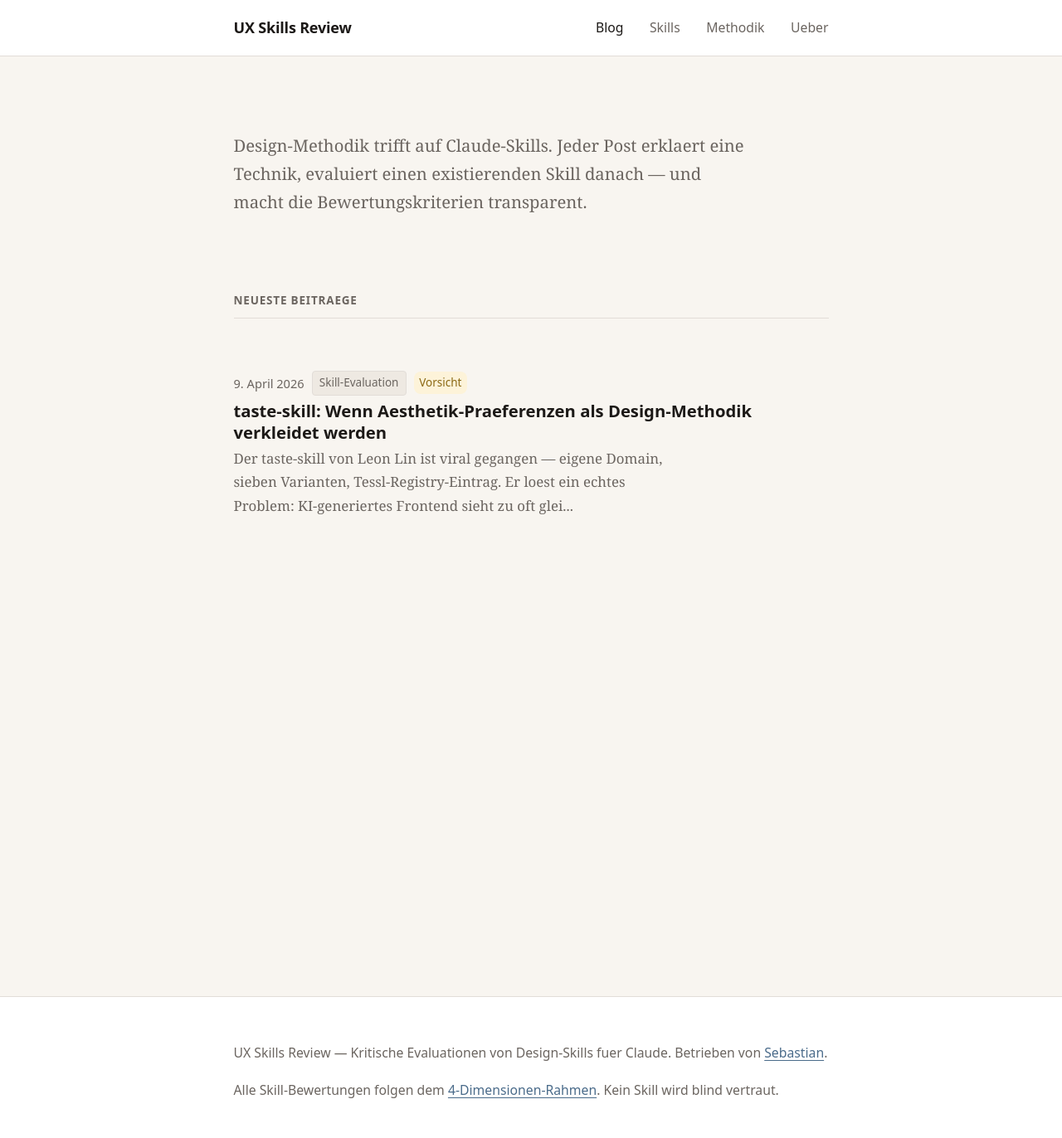
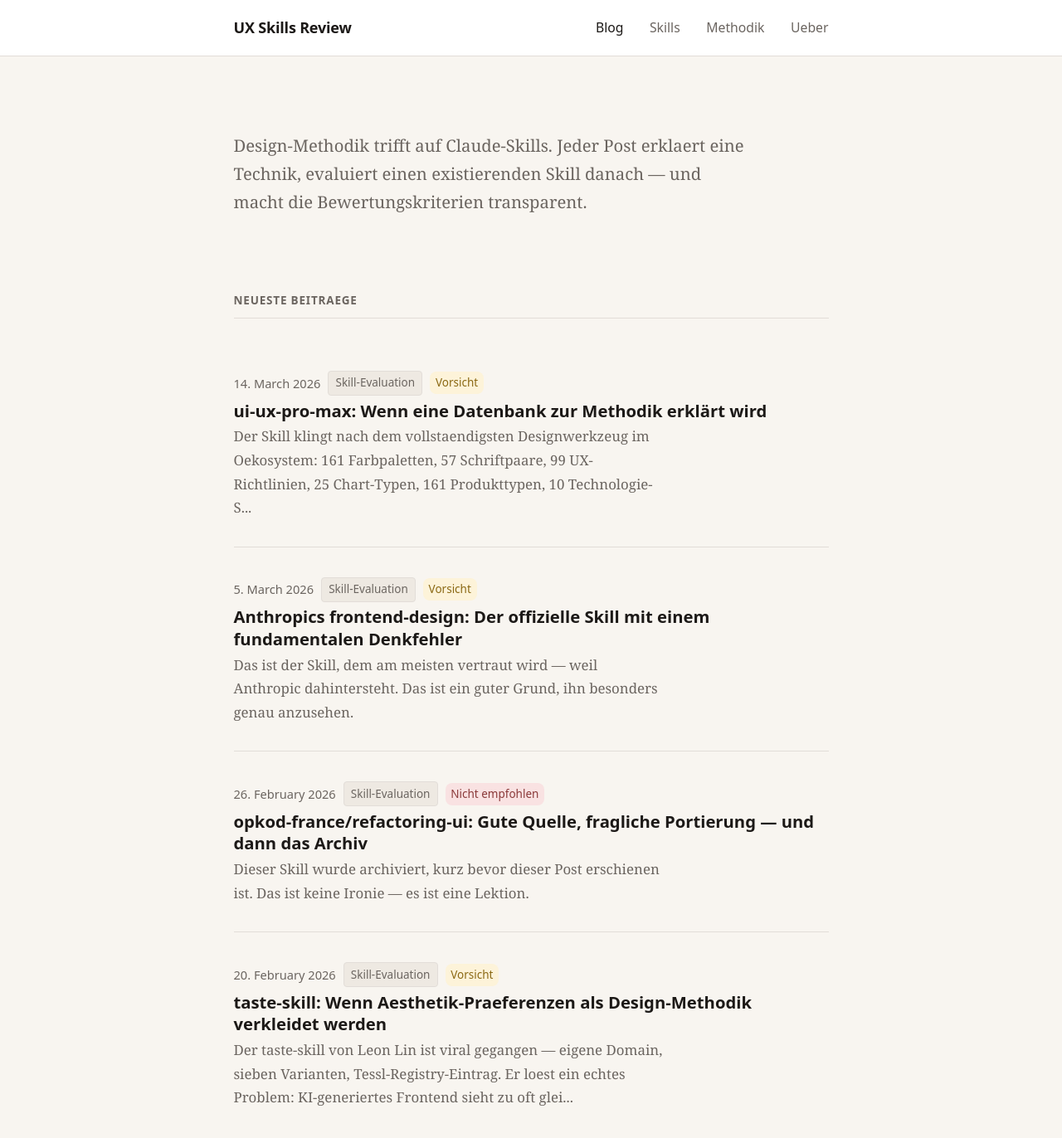
Before and after one commit to Kuchengnom/uxd-skill-audit, a Jekyll site: the page built from index.md, in a window 1280 px wide and 1400 px high. Shown: the top 1372 px of the window at 83% size. Built offline with Jekyll 4.4.1, drawn with Linux system fonts in a browser that asks for light colours; some of the changed lines change nothing that is shown.

Commit message:
Add skill evaluations

```diff
--- a/_posts/2026-04-09-taste-skill-evaluation.md
+++ b/_posts/2026-02-20-taste-skill-evaluation.md
@@ -1,12 +1,12 @@
 ---
 layout: post
 title: "taste-skill: Wenn Aesthetik-Praeferenzen als Design-Methodik verkleidet werden"
-date: 2026-04-09
+date: 2026-02-20
 category: Skill-Evaluation
 skill_reviewed: "Leonxlnx/taste-skill"
 verdict: vorsicht
 reading_time: 8
-last_audited: "9. April 2026"
+last_audited: "20. Februar 2026"
 
 skill_scores:
   methodische_fundierung: 2
--- /dev/null
+++ b/_posts/2026-02-26-opkod-refactoring-ui-evaluation.md
@@ -0,0 +1,69 @@
+---
+layout: post
+title: "opkod-france/refactoring-ui: Gute Quelle, fragliche Portierung — und dann das Archiv"
+date: 2026-02-26
+category: Skill-Evaluation
+skill_reviewed: "opkod-france/claude-skill-refactoring-ui"
+verdict: ablehnen
+reading_time: 7
+last_audited: "26. Februar 2026"
+
+skill_scores:
+  methodische_fundierung: 3
+  methodische_fundierung_note: "Refactoring UI ist ein legitimes Buch — aber nur Tailwind/shadcn portiert"
+  transparenz: 2
+  transparenz_note: "Keine Kommunikation der Framework-Abhaengigkeit oder Grenzen"
+  validierbarkeit: 1
+  validierbarkeit_note: "Keine Testfaelle, keine ausfuehrbaren Werkzeuge"
+  wartbarkeit: 1
+  wartbarkeit_note: "Archiviert am 24. Feb. 2026 — kein aktiver Maintainer mehr"
+
+tags:
+  - refactoring-ui
+  - tailwind
+  - archiviert
+  - skill-evaluation
+---
+
+Dieser Skill wurde archiviert, kurz bevor dieser Post erschienen ist. Das ist keine Ironie — es ist eine Lektion.
+
+## Was der Skill war
+
+`claude-skill-refactoring-ui` von OPKOD France wendete Prinzipien aus dem Buch *Refactoring UI* von Adam Wathan und Steve Schoger auf Tailwind CSS und shadcn/ui an. Das Skill aktivierte automatisch bei UI-Aufgaben: Settings-Seiten mit Formularen, Dashboard-Layouts, Komponenten die "professioneller" aussehen sollen.
+
+Die Quelle ist unbestreitbar solide. *Refactoring UI* gilt als eines der wenigen Design-Bücher, das von Entwicklern tatsaechlich gelesen und angewendet wird. Die Prinzipien — Weissraum vor Schatten, Hierarchie durch Groesse statt Farbe, Raender reduzieren — sind gut begruendet und praxiserprobt.
+
+## Das Problem mit der Portierung
+
+<div class="callout">
+<div class="callout__title">Kernfrage bei jeder buchbasierten Portierung</div>
+Wie viel vom Original ist angekommen — und was wurde stillschweigend weggelassen?
+</div>
+
+*Refactoring UI* ist ein Framework-agnostisches Buch. Die Portierung in einen Tailwind/shadcn-spezifischen Skill ist eine legitime Designentscheidung, aber eine die kommuniziert werden muss. Wer diesen Skill in ein Svelte-Projekt, ein Django-Template oder ein natives Android-Interface einbindet, bekommt keine Warnung — nur Code der nicht passt.
+
+Hinzu kommt: Das Buch behandelt visuelle Hierarchie, Farbsysteme und Spacing. Es behandelt nicht: Usability-Testing, Cognitive Load, Accessibility jenseits von Kontrast, oder nutzerforschungsbasierte Designentscheidungen. Ein Skill der das nicht kommuniziert, suggeriert ein breiteres Fundament als vorhanden ist.
+
+## Das Archivierungsproblem
+
+Am 24. Februar 2026 wurde das Repo archiviert und auf `opkod-france/opkod-claude-code-plugins` weitergeleitet — ein Monorepo das Maintainern erlaubt, mehrere Skills unter einem Dach zu verwalten.
+
+Das ist organisatorisch sinnvoll. Fuer Nutzer ist es ein Problem:
+
+Wer heute das alte Repo findet — über einen Blog-Post, ein Reddit-Thread, eine Kurs-Empfehlung — installiert einen archivierten Skill ohne aktive Wartung. Es gibt kein automatisches Update, keine Deprecation-Warnung im Skill selbst, keine Weiterleitung in der SKILL.md.
+
+Das ist das fundamentale Wartungsproblem des Skill-Oekosystems: Skills werden nicht deinstalliert, sie verstauben still.
+
+## Was das fuer Studierende bedeutet
+
+Drei Fragen die man stellen sollte, *bevor* man einen Skill installiert:
+
+1. **Wann wurde das Repo zuletzt aktualisiert?** Mehr als 3 Monate ohne Commit ist ein Warnsignal.
+2. **Gibt es offene Issues ohne Antwort?** Das zeigt ob der Maintainer noch aktiv ist.
+3. **Steht ein Team oder eine Einzelperson dahinter?** Einzelpersonen-Projekte sterben mit dem Interesse des Maintainers.
+
+## Fazit
+
+Der Skill hatte eine solide Grundlage und ein echtes Problem — die verdiente Quelle war gut gewählt. Aber die Portierung war framework-gebunden ohne das zu kommunizieren, es gab keine Testfaelle, und das Projekt ist nun archiviert. Fuer den Einsatz heute gibt es keinen triftigen Grund mehr.
+
+Wer Refactoring-UI-Prinzipien in Claude einbringen will, ist mit einem eigenen, gut dokumentierten CLAUDE.md-Abschnitt besser bedient als mit einem archivierten Skill eines unbekannten Drittanbieters.
--- /dev/null
+++ b/_posts/2026-03-05-anthropic-frontend-design-evaluation.md
@@ -0,0 +1,66 @@
+---
+layout: post
+title: "Anthropics frontend-design: Der offizielle Skill mit einem fundamentalen Denkfehler"
+date: 2026-03-05
+category: Skill-Evaluation
+skill_reviewed: "anthropics/claude-code — plugins/frontend-design"
+verdict: vorsicht
+reading_time: 9
+last_audited: "5. März 2026"
+
+skill_scores:
+  methodische_fundierung: 3
+  methodische_fundierung_note: "Aesthetisch durchdacht, aber kein UX-Fundament"
+  transparenz: 2
+  transparenz_note: "Kommuniziert nicht, was Claude epistemisch nicht leisten kann"
+  validierbarkeit: 3
+  validierbarkeit_note: "Oeffentliches Repo mit PR-Prozess — Fehler werden korrigiert"
+  wartbarkeit: 5
+  wartbarkeit_note: "Maintainer ist Anthropic selbst — bestmoegliche Wartungsgarantie"
+
+tags:
+  - anthropic
+  - offiziell
+  - frontend
+  - epistemik
+  - skill-evaluation
+---
+
+Das ist der Skill, dem am meisten vertraut wird — weil Anthropic dahintersteht. Das ist ein guter Grund, ihn besonders genau anzusehen.
+
+## Was der Skill tut
+
+Der offizielle `frontend-design`-Skill von Anthropic generiert "distinctive, production-grade frontend interfaces". Er etabliert vor dem Coden einen Designrahmen: Zweck, Zielgruppe, aesthetische Richtung (brutalist, maximalist, retro-futuristic, luxury, playful). Er verbannt explizit generische AI-Aesthetik: keine overused Fonts (Inter, Roboto, Arial), keine clichéhaften Farbschemata (vor allem: kein Purple-Gradient auf Weiss), keine vorhersehbaren Layouts.
+
+Das Ziel ist klar formuliert und das Framework-Agnostik ist korrekt. Fuer einen schnellen Ausgangspunkt fuer Frontend-Arbeit ist das genutzlich.
+
+## Der fundamentale Denkfehler
+
+<div class="callout">
+<div class="callout__title">Entdeckt in Pull Request #210</div>
+Die urspruengliche SKILL.md enthielt die Anweisung: "NEVER converge on common choices (Space Grotesk, for example) across generations" und "No design should be the same." Ein Contributor hat das korrekt identifiziert: Diese Anweisung ist fuer Claude nicht ausfuehrbar.
+</div>
+
+Claude sieht keine anderen Konversationen. Jede Session startet ohne Gedaechtnis an vorherige Generationen. Die Anweisung "Verwende nicht was du in anderen Generationen verwendet hast" ist epistemisch unmoeglich zu befolgen — Claude kann es schlicht nicht wissen.
+
+Das ist kein kleines Versehen. Es zeigt ein Missverstaendnis darueber wie LLMs funktionieren, das direkt in die offizielle Referenzimplementierung geflossen ist. PR #210 hat das korrigiert, aber die urspruengliche Version war monatelang in Gebrauch.
+
+## Was das lehrt
+
+Erstens: **Offizielle Skills sind nicht per se korrekt.** Anthropic hat eine bessere Wartungsinfrastruktur als die meisten Community-Maintainer — aber auch Anthropics Skill-Team hat blinde Flecken, die externe Reviews aufdecken. Das oeffentliche Repo mit PR-Prozess ist hier ein echter Vorteil: Fehler werden sichtbar und korrigiert.
+
+Zweitens: **Anweisungen muessen mit den Faehigkeiten des Modells uebereinstimmen.** Eine SKILL.md ist kein Wunschzettel — sie ist ein Prompt. Und Prompts die auf Informationen referenzieren, die das Modell nicht haben kann, erzeugen Verhalten das unvorhersehbar ist oder still ignoriert wird.
+
+Drittens: **Aesthetik-Verbote sind kein Usability-Rahmen.** Auch dieser offizielle Skill adressiert keine Usability-Fragen, keine Cognitive Load, keine Accessibility jenseits von erwaehnenswerten Randnotizen. Die Frage "Wird dieses Interface von seinen Nutzern verstanden?" taucht nicht auf.
+
+## Was der Skill gut macht
+
+Der Ansatz, zuerst Zweck und Zielgruppe zu definieren bevor Code generiert wird, ist methodisch richtig und hebt diesen Skill von reinen Aesthetik-Praeferenz-Dateien ab. Die explizite Nennung von Aesthetik-Richtungen (statt vager "sei kreativ"-Anweisungen) gibt Claude einen handhabbaren Rahmen.
+
+Und: Das Repo ist oeffentlich, hat einen PR-Prozess, und wird von Anthropic maintained. Das sind keine Kleinigkeiten.
+
+## Empfehlung
+
+Einsetzen — aber mit Verstaendnis fuer was er nicht ist. Der Skill verbessert die visuelle Qualitaet von AI-generiertem Frontend. Er ersetzt keinen Accessibility-Audit, kein Usability-Testing, keine Nutzerforschung.
+
+Fuer den Unterricht ist dieser Skill besonders wertvoll als Beispiel: Selbst eine offiziell kuratierte, aktiv gewartete Referenzimplementierung kann epistemisch fehlerhafte Anweisungen enthalten — und der einzige Weg das zu erkennen ist, genau hinzulesen.
--- /dev/null
+++ b/_posts/2026-03-14-nextlevelbuilder-ui-ux-pro-max-evaluation.md
@@ -0,0 +1,71 @@
+---
+layout: post
+title: "ui-ux-pro-max: Wenn eine Datenbank zur Methodik erklärt wird"
+date: 2026-03-14
+category: Skill-Evaluation
+skill_reviewed: "nextlevelbuilder/ui-ux-pro-max-skill"
+verdict: vorsicht
+reading_time: 10
+last_audited: "14. März 2026"
+
+skill_scores:
+  methodische_fundierung: 2
+  methodische_fundierung_note: "344 Ressourcen, aber keine nachvollziehbare Herkunft der 99 UX-Richtlinien"
+  transparenz: 2
+  transparenz_note: "Grenze zwischen Datenbank-Matching und echtem UX-Urteil bleibt unsichtbar"
+  validierbarkeit: 2
+  validierbarkeit_note: "CSV-Dateien sind einsehbar — aber nicht validiert gegen reale Nutzerdaten"
+  wartbarkeit: 3
+  wartbarkeit_note: "Aktiv, v2.0 erschienen, aber Einzelprojekt mit unklarer Nachfolge"
+
+tags:
+  - datenbank
+  - ui-ux
+  - quantitaet
+  - skill-evaluation
+---
+
+Der Skill klingt nach dem vollstaendigsten Designwerkzeug im Oekosystem: 161 Farbpaletten, 57 Schriftpaare, 99 UX-Richtlinien, 25 Chart-Typen, 161 Produkttypen, 10 Technologie-Stacks. Wenn Vollstaendigkeit eine Methodik waere, waere das hier die Referenz.
+
+Aber Vollstaendigkeit ist keine Methodik.
+
+## Was der Skill ist
+
+`ui-ux-pro-max` von nextlevelbuilder ist im Kern eine durchsuchbare Datenbank. CSV-Dateien im `data/`-Verzeichnis speichern Design-Ressourcen: Styles, Farben, Typografie, Produkttypen. Ein Python-basiertes Such-Interface (`--design-system`-Befehl) durchsucht diese Datenbank anhand von Projektanforderungen und generiert in Sekunden ein "komplettes, massgeschneidertes Design-System."
+
+Das Flaggschiff von v2.0 ist der *Design System Generator* — ein "AI-powered reasoning engine" der Anforderungen analysiert und passende Design-Entscheidungen ausspielt. Das klingt nach intelligentem Urteilen. Es ist Pattern-Matching auf CSV-Daten.
+
+## Das Qualitaetsproblem der 99 UX-Richtlinien
+
+<div class="callout">
+<div class="callout__title">Die entscheidende Frage bei jeder Wissensdatenbank</div>
+Wer hat diese Richtlinien formuliert, und auf welcher Grundlage?
+</div>
+
+Die 99 UX-Richtlinien sind nach Prioritaet gerankt und decken Accessibility, Touch-Interaktion, Performance und Responsive Layout ab. Das klingt strukturiert. Aber: Keine einzige Richtlinie im oeffentlichen Repository verweist auf eine Quelle. Es gibt kein WCAG-Mapping, keine Nielsen-Referenz, keine Verlinkung zu Studienergebnissen.
+
+Das bedeutet nicht, dass die Richtlinien falsch sind. Es bedeutet: Man kann es nicht ueberpruefen. Und was man nicht ueberpruefen kann, dem sollte man in einem Lehrkontext nicht blind vertrauen.
+
+Zum Vergleich: WCAG 2.1 hat fuer jede Richtlinie eine Quellenangabe, eine Erfolgskriterien-Hierarchie und Testverfahren. Das ist der Standard fuer nachvollziehbare UX-Richtlinien.
+
+## Quantitaet als Qualitaetssignal
+
+161 Farbpaletten. 14 unterstuetzte Coding-Agenten. "344+ Design-Ressourcen." Diese Zahlen sind das Hauptargument des Projekts — die Website, die README, die Beschreibungen betonen Quantitaet.
+
+Das ist ein Muster, das Studierende erkennen sollen: **Groesse ist kein Guetezeichen.** Eine Datenbank mit 1000 Farbpaletten ohne Herkunft und Kontext ist weniger wertvoll als ein durchdachtes Farbsystem mit 12 Tokens und klarer Semantik.
+
+Mehr ist nur dann mehr, wenn das Mehr auch besser ist. Bei diesem Skill ist das unklar.
+
+## Was der Skill genutzlich macht
+
+Das Matching-Prinzip hat einen echten Nutzen fuer Prototyping: "Ich baue eine FinTech-App im Minimal-Stil" erzeugt konkrete Vorschlaege fuer Farben, Fonts und Komponenten. Das ist schneller als eine leere Seite. Fuer explorative Phasen, wo Richtung wichtiger ist als Praezision, kann das genutzlich sein.
+
+Die CSV-Struktur bedeutet ausserdem: Die Datenbank ist transparent einsehbar. Wer die Quellen der 99 Richtlinien selbst validieren will, kann in die Dateien schauen — auch wenn die Richtlinien selbst keine Quellen nennen.
+
+## Empfehlung
+
+Mit explizitem Kontext einsetzen: Dieser Skill generiert Vorschlaege aus einer Datenbank, keine Urteile aus Nutzerforschung. Was er ausspielt, ist ein Ausgangspunkt — kein Ergebnis.
+
+Fuer Studierende ist dieser Skill ein gutes Lehrobjekt fuer eine spezifische Frage: Was ist der Unterschied zwischen einer Wissenssammlung und einer Methodik? Eine Methodik erklaert nicht nur *was* zu tun ist, sondern *warum*, *fuer wen*, und *wie man ueberpruefen kann ob es funktioniert hat*.
+
+Die 344 Ressourcen in diesem Skill beantworten die erste Frage. Die anderen drei bleiben offen.
```
